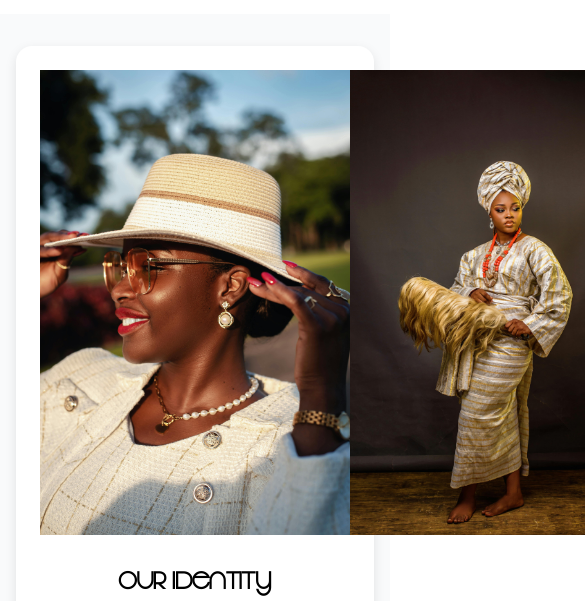
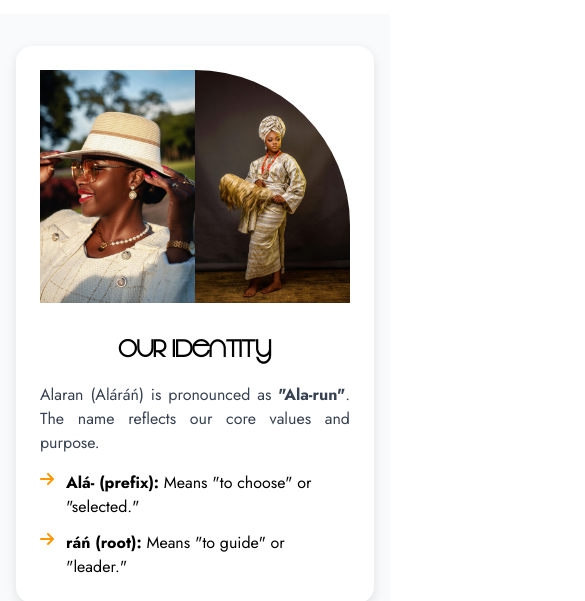
Before and after one commit to mrauthentik/Encanto, a React (Vite) app in the folder alaran/: page /brand in a window 390 px wide. Shown: the part 734-1335 px from the top of the page, 585 px wide, since content can reach past the window. Built offline with nearby package versions, Linux system fonts and the light colour scheme; a web font is replaced by a local one.

Commit message:
Enhance brand image slide styling with centered layout and responsive image dimensions

```diff
--- a/alaran/src/App.css
+++ b/alaran/src/App.css
@@ -1444,8 +1444,15 @@ h2 {
 }
 .brand-img-slide{
   display: flex;
-  width: 100%;
+  justify-content: center;
   height: fit-content;
+  img{
+    width: 50%;
+    height: 50%;
+  }
+  .brand-img1{
+    border-top-right-radius: 10rem;
+  }
 }
 .text-primary {
   color: #ff9800; /* Example primary color */
```
